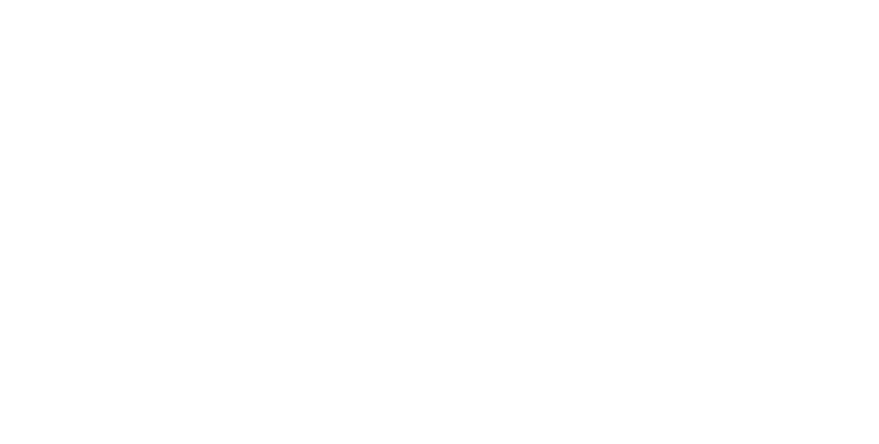
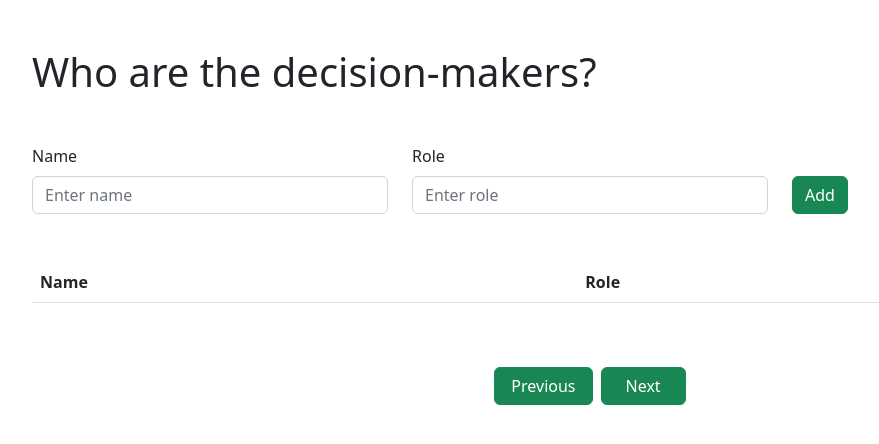
Before and after one commit to Logic-Legends/Decision-Making-Frmwk, a React (Create React App) app in the folder client/: page /decision-makers in a window 1280 px wide. Before the commit this address had no page. Shown: the top 444 px of the page, without its empty margins (50-929 px from the left). Built offline with nearby package versions, Linux system fonts and the light colour scheme.

Commit message:
Adding functionality to the Form

```diff
--- a/client/src/App.js
+++ b/client/src/App.js
@@ -1,6 +1,6 @@
 import { Route, Routes } from "react-router-dom";
 import Start from "./components/start-page/Start";
-
+import DecisionMakers from "./components/step-2/DecisionMakers";
 const App = () => (
 	<div>
 	<header>
@@ -8,6 +8,7 @@
 	</header>
 	<Routes>
 		<Route path="/" element={<Start />} />
+		<Route path="/decision-makers" element={<DecisionMakers />} />
 	</Routes>
 <footer>
 
--- a/client/src/components/step-2/DecisionMakers.js
+++ b/client/src/components/step-2/DecisionMakers.js
@@ -1,34 +1,76 @@
-import React,{ useState } from "react";
-import DicisionMakersForm from "./DicisionMakersForm";
-import "./DecisionMakers.css";
- function DecisionMakers() {
+import React, { useState } from "react";
+import DecisionMakersForm from "./DicisionMakersForm";
+import { Container, Table, Button } from "react-bootstrap";
+
+function DecisionMakers() {
   const [users, setUsers] = useState([]);
+  const [editIndex, setEditIndex] = useState(-1);
 
   const addUser = (newUser) => {
-    setUsers((prevUsers) => [...prevUsers, newUser]);
+    if (editIndex === -1) {
+      setUsers((prevUsers) => [...prevUsers, newUser]);
+    } else {
+      setUsers((prevUsers) => prevUsers.map((user, index) => (index === editIndex ? newUser : user)));
+      setEditIndex(-1);
+    }
+  };
+
+  const editUser = (index) => {
+    setEditIndex(index);
+  };
+
+  const deleteUser = (index) => {
+    setUsers((prevUsers) => prevUsers.filter((_, i) => i !== index));
+    setEditIndex(-1);
+
   };
 
   return (
-    <div className="step-container">
-      <h1>Who are the decision-makers?</h1>
-      <DicisionMakersForm addUser={addUser} />
-      <table>
+    <Container  className="pt-5">
+      <h1 className="mb-5">Who are the decision-makers?</h1>
+      <DecisionMakersForm
+        addUser={addUser}
+        editUser={users[editIndex]}
+        editIndex={editIndex}
+      />
+      <Table striped  hover responsive  >
         <thead>
           <tr>
             <th>Name</th>
             <th>Role</th>
+            <th></th>
           </tr>
         </thead>
         <tbody>
           {users.map((user, index) => (
-            <tr key={index}>
-              <td>{user.name}</td>
-              <td>{user.role}</td>
+            <tr key={index} className="vh-auto">
+              <td className="w-50">{user.name}</td>
+              <td className="w-50">{user.role}</td>
+              <td className="d-flex justify-content-end">
+                <Button
+                className="px-3"
+                  variant="warning"
+                  onClick={() => editUser(index)}
+                >
+                  Edit
+                </Button>
+                <Button className="ms-2 "  variant="danger" onClick={() => deleteUser(index)}>
+                  Delete
+                </Button>
+              </td>
             </tr>
           ))}
         </tbody>
-      </table>
-    </div>
+      </Table>
+      <div className="d-flex justify-content-center mt-5">
+      <Button variant="success"  className="px-3">
+Previous
+            </Button>
+            <Button variant="success"  className="ms-2 px-4">
+Next
+            </Button>
+            </div>
+    </Container>
   );
 }
 
--- a/client/src/components/step-2/DicisionMakersForm.js
+++ b/client/src/components/step-2/DicisionMakersForm.js
@@ -1,42 +1,78 @@
-import React, { useState } from "react";
-import "./DecisionMakers.css";
+import React, { useState, useEffect } from "react";
+import { Form, Button, Row, Col, Alert } from "react-bootstrap";
 
-function UserForm({ addUser }) {
-  const [name, setName] = useState("");
-  const [role, setRole] = useState("");
+function DecisionMakersForm({ addUser, editUser, editIndex }) {
+  const [user, setUser] = useState({ name: "", role: "" });
+  const [error, setError] = useState("");
+  const [show, setShow] = useState(true);
 
-  const handleSubmit = (event) => {
-    event.preventDefault();
-    addUser({ name, role });
-    setName("");
-    setRole("");
+  useEffect(() => {
+    if (editUser) {
+      setUser(editUser);
+    } else {
+      setUser({ name: "", role: "" });
+    }
+  }, [editUser]);
+
+  const handleChange = (e) => {
+    const { name, value } = e.target;
+    setUser((prevUser) => ({ ...prevUser, [name]: value }));
+  };
+
+  const handleSubmit = (e) => {
+    e.preventDefault();
+    if (user.name.trim() === "" || user.role.trim() === "") {
+      setError("Both Name and Role fields must be filled.");
+      setShow(true);
+    } else {
+      setError("");
+      addUser(user);
+      setUser({ name: "", role: "" });
+    }
   };
 
   return (
-    <form onSubmit={handleSubmit}>
-      <div>
-        <label htmlFor="name">Name:</label>
-        <input
-          type="text"
-          id="name"
-          value={name}
-          onChange={(e) => setName(e.target.value)}
-          required
-        />
-      </div>
-      <div>
-        <label htmlFor="role">Role:</label>
-        <input
-          type="text"
-          id="role"
-          value={role}
-          onChange={(e) => setRole(e.target.value)}
-          required
-        />
-      </div>
-      <button type="submit">Add</button>
-    </form>
+    <>
+      {show && error && (
+        <Alert variant="danger" onClose={() => setShow(false)} dismissible>
+          {error}
+        </Alert>
+      )}
+      <Form onSubmit={handleSubmit} className="mb-5" >
+        <Row>
+          <Col>
+            <Form.Group controlId="formName">
+              <Form.Label>Name</Form.Label>
+              <Form.Control
+                type="text"
+                name="name"
+                value={user.name}
+                onChange={handleChange}
+                placeholder="Enter name"
+              />
+            </Form.Group>
+          </Col>
+          <Col>
+            <Form.Group controlId="formRole">
+              <Form.Label>Role</Form.Label>
+              <Form.Control
+                type="text"
+                name="role"
+                value={user.role}
+                onChange={handleChange}
+                placeholder="Enter role"
+              />
+            </Form.Group>
+          </Col>
+          <Col className="d-flex align-items-end">
+            <Button variant="success" type="submit">
+              {editIndex === -1 ? "Add" : "Update"}
+            </Button>
+          </Col>
+        </Row>
+      </Form>
+    </>
   );
 }
 
-export default UserForm;
+export default DecisionMakersForm;
```
